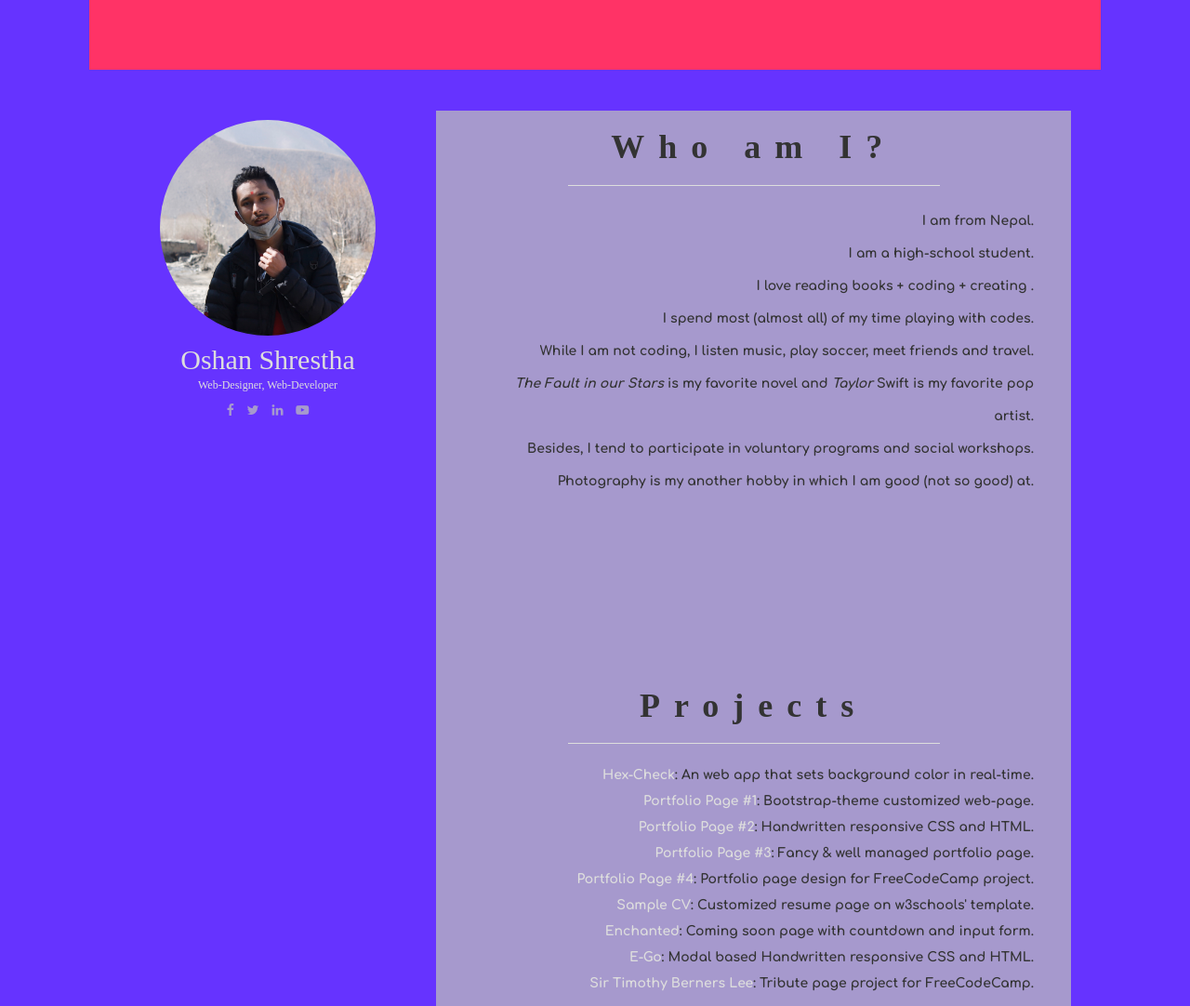
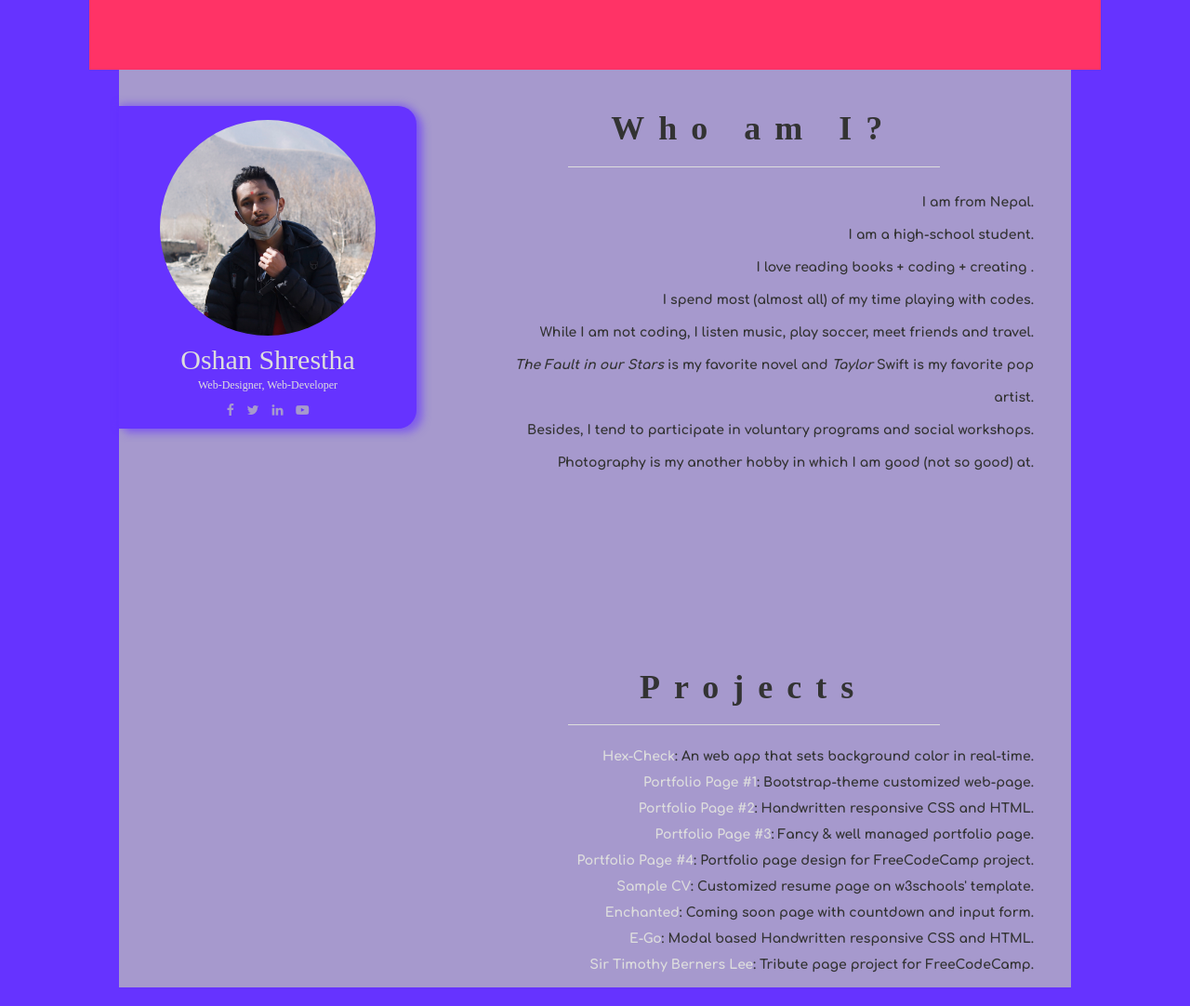
Before and after one commit to WaryMoose/oshan, a plain HTML site: page index.html in a window 1280 px wide. Shown: the whole page at 93% size. Drawn offline with nearby package versions, Linux system fonts and the light colour scheme; a web font is replaced by a local one.

Commit message:
bug fixed

```diff
--- a/css/design.css
+++ b/css/design.css
@@ -1,6 +1,8 @@
-body {
+html, body {
 	height: 100%;
 	width: 100%;
+}
+body {
 	background: #6633ff;
 }
 
@@ -8,7 +10,7 @@ body {
 /*----- Nav -----*/
 nav {
 	width: 85%;
-	margin: 0% 7.5% !important;
+	margin: 0% 7.5%;
 	padding-bottom: 75px;
 	position: fixed;
 	top: 0;
@@ -18,8 +20,9 @@ nav {
 
 
 /*----- Body -----*/
-aside {
+#body-content {
 	width: 80%;
+	height: auto;
 	margin: 5% 10% 7.5% 10%;
 	background: #a699cd;
 }
@@ -27,10 +30,10 @@ aside {
 	margin: 50px 0px;
 	background: #6633ff;
 	text-align: center;
-	position: fixed;/*
+	position: fixed;
 	border-top-right-radius: 20px;
 	border-bottom-right-radius: 20px;
-	box-shadow: 7px 5px 8.5px rgba(102,51,255, .5), 0px -2px 8.5px rgba(102,51,255, .5);*/
+	box-shadow: 7px 5px 8.5px rgba(102,51,255, .5), 0px -2px 8.5px rgba(102,51,255, .5);
 }
 @media (max-width: 991px){
 	#heading{
@@ -61,22 +64,19 @@ h6:hover, i:hover {
 	color: #a699cd;
 }
 
-.col-lg-8 {
-	background: #a699cd;
-}
-.col-lg-offset-4 {
-	background: #a699cd;
-}
 
 /* About Section Customization */
 #about {
-	margin-top: 55px;
+	padding-top: 35px;
 }
 #about, #about > * {
 	text-align: center;
 }
 
 /* Project Section Customization */
+#projects {
+	height: 100%;
+}
 #projects, #projects > * {
 	text-align: center;
 }
--- a/index.html
+++ b/index.html
@@ -28,17 +28,18 @@
 	 crossorigin="anonymous">
 	</script>
 </head>
+
+
+
+
+
 <body>
-
 	<nav>
 
 	</nav>
 
+	<div id="body-content" class="row">
 
-
-<aside>
-	<section id="body-section" class="container">
-		<div class="row">
 		<!-- first column -->
 		<div id="heading" class="col-lg-3 col-xs-12">
 			<img id="main-img" src="assets/main.jpg" class="img-responsive">
@@ -52,8 +53,6 @@
 			</div>
 		</div>
 		<!-- first column ends -->
-		</div>
-	</section>
 
 		<!-- About Section -->
 		<div id="about">
@@ -84,17 +83,7 @@
 				</ul>
 
 			</div>
-
-
 		</div>
-
-	<!-- Gallary Section -->
-	<div id="gallary">
-
 	</div>
-</aside>
-
-
-
 </body>
 </html>
```
Lines whose indentation alone changed are shown as unchanged.
